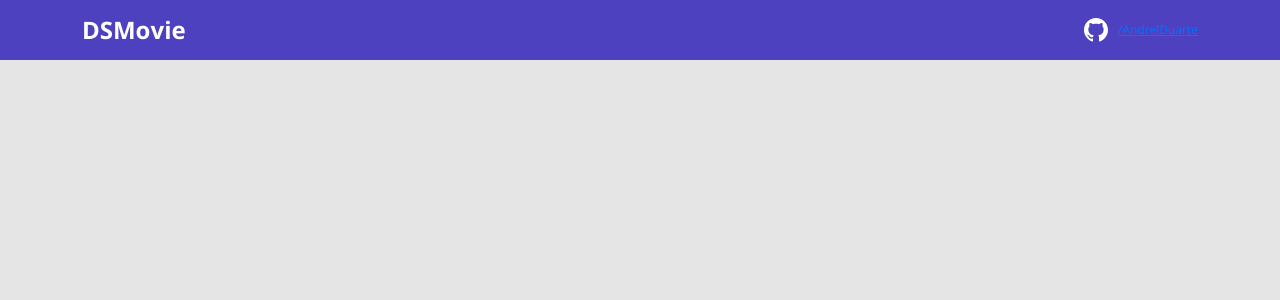
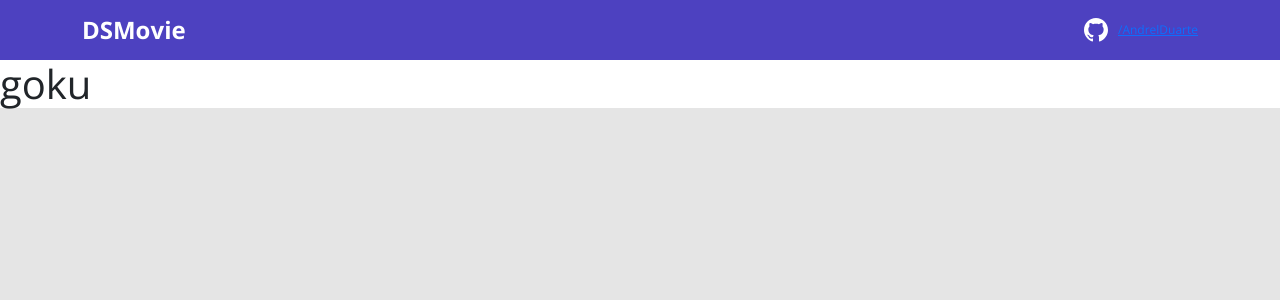
Before and after one commit to andlcode/sds-dsmovie, a React (Create React App) app in the folder frontend/: page / in a window 1280 px wide. Shown: the top 300 px of the page. Built offline with nearby package versions, Linux system fonts and the light colour scheme.

Commit message:
add routes

```diff
--- a/frontend/package.json
+++ b/frontend/package.json
@@ -10,9 +10,11 @@
     "@types/node": "^16.11.26",
     "@types/react": "^17.0.39",
     "@types/react-dom": "^17.0.13",
+    "@types/react-router-dom": "5.3.2",
     "bootstrap": "5.1.3",
     "react": "^17.0.2",
     "react-dom": "^17.0.2",
+    "react-router-dom": "6.2.1",
     "react-scripts": "5.0.0",
     "typescript": "^4.6.2",
     "web-vitals": "^2.1.4"
--- a/frontend/src/App.tsx
+++ b/frontend/src/App.tsx
@@ -1,11 +1,23 @@
-import Navbar from "./assets/components/navbar";
-
+import {
+  BrowserRouter,
+  Routes,
+  Route
+} from "react-router-dom";
+import Listing from 'pages/Listing';
+import Form from 'pages/Form';
+import Navbar from "components/navbar";
 
 function App() {
   return (
-
+    <BrowserRouter>
       <Navbar />
-
+      <Routes>
+        <Route path="/" element={<Listing />} />
+        <Route path="/form">
+          <Route path=":movieId" element={<Form />} />
+        </Route>
+      </Routes>
+    </BrowserRouter>
   );
 }
 
--- /dev/null
+++ b/frontend/src/pages/Form/index.tsx
@@ -0,0 +1,9 @@
+function Form() {
+
+    return(
+        <h1>luffy</h1>
+    );
+
+}
+
+export default Form;
--- /dev/null
+++ b/frontend/src/pages/Listing/index.tsx
@@ -0,0 +1,9 @@
+function Listing() {
+
+    return(
+        <h1>goku</h1>
+    );
+
+}
+
+export default Listing;
```
Also changed, not shown: frontend/src/components/navbar/index.tsx (renamed from frontend/src/assets/components/navbar/index.tsx), frontend/src/components/navbar/styles.css (renamed from frontend/src/assets/components/navbar/styles.css), 1 other file (tests, documents, lock files or other folders).
